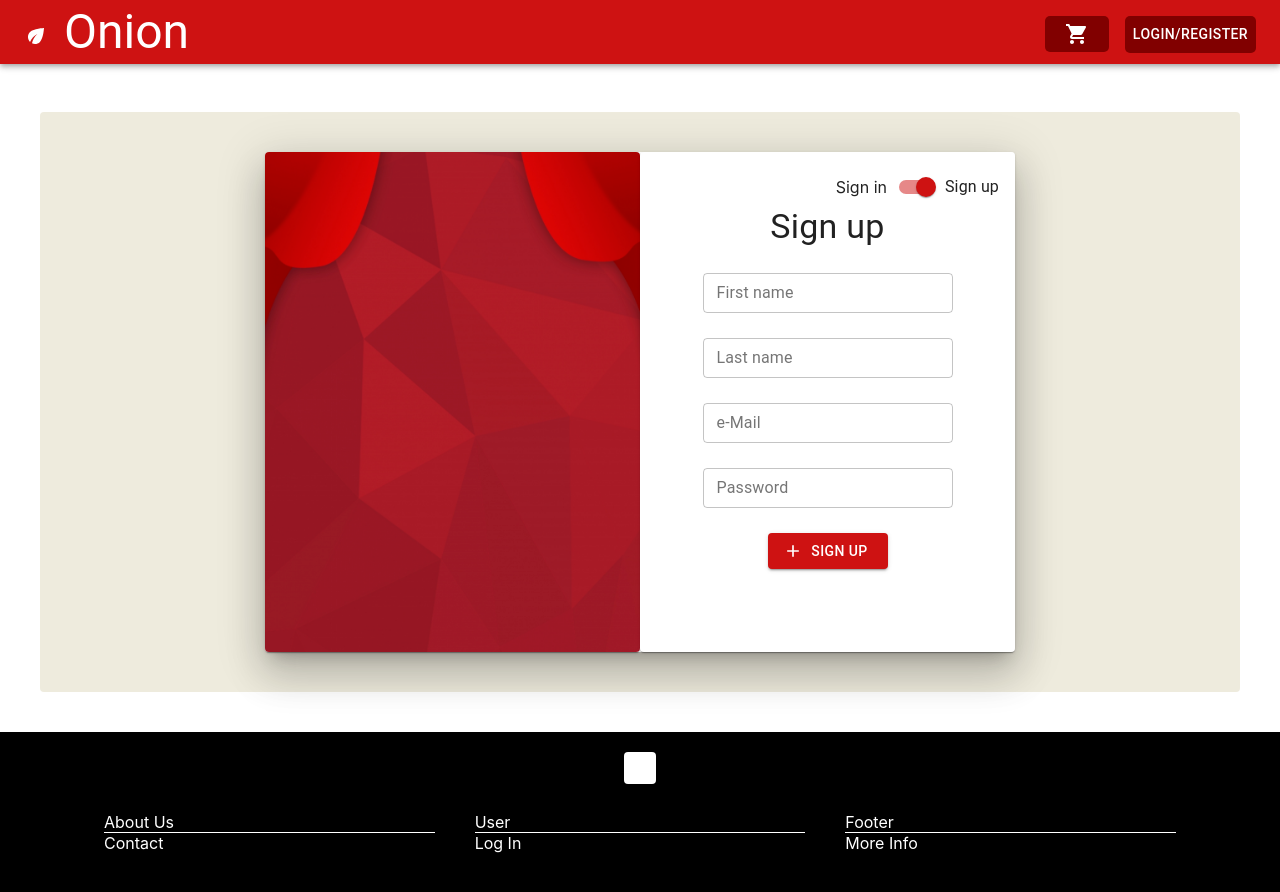
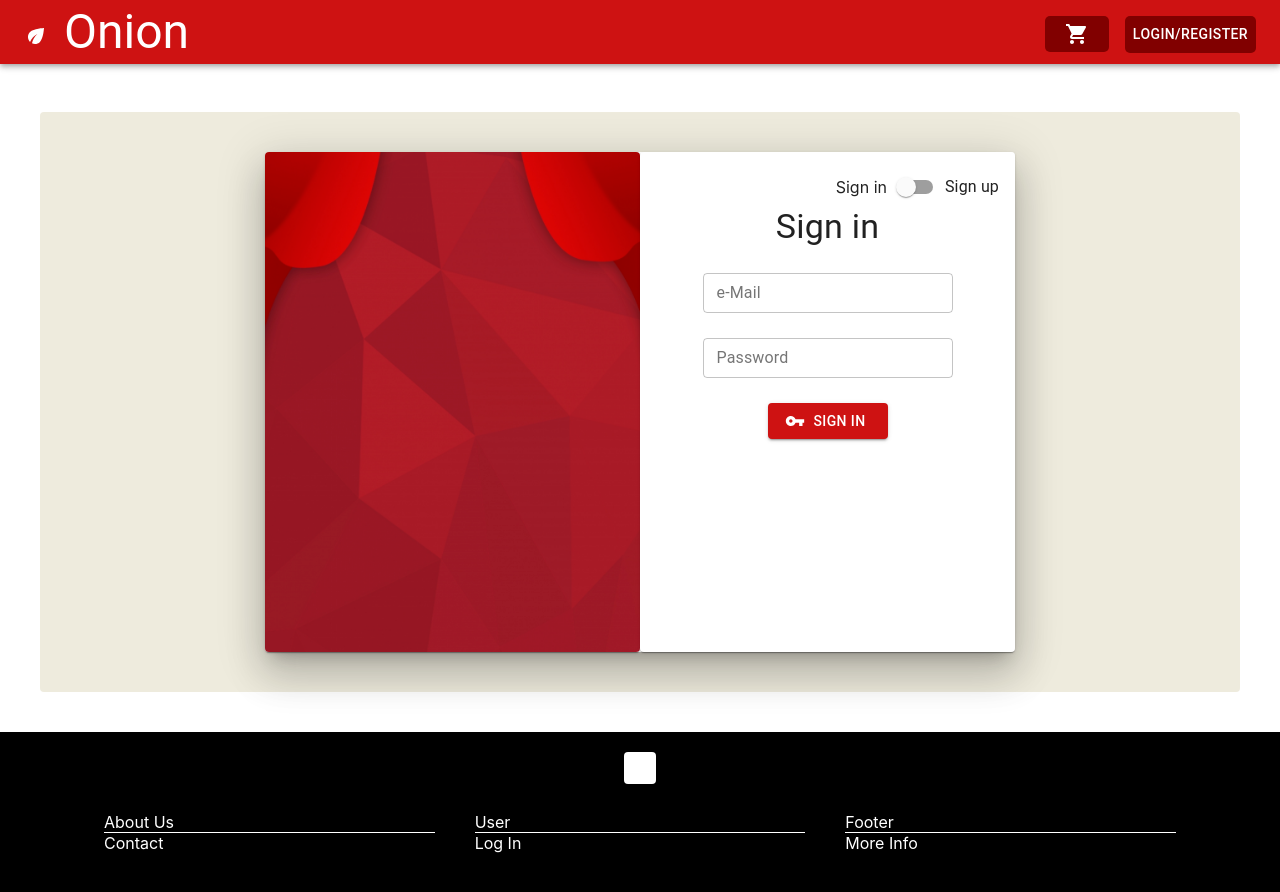
Before and after one commit to Davidohiv7/Final-Project, a React (Create React App) app in the folder client/: page /authentication in a window 1280 px wide. Shown: the top 892 px of the page. Built offline with nearby package versions, Linux system fonts and the light colour scheme.

Commit message:
last commit

```diff
--- a/client/src/Views/Authentication/Authentication.jsx
+++ b/client/src/Views/Authentication/Authentication.jsx
@@ -8,7 +8,7 @@ import SignUp from '../../components/Sign up/SignUp'
 
 export default function Authentication() {
     let classes = useStyles();
-    const [switchState, setSwitchState] = useState(true);
+    const [switchState, setSwitchState] = useState(false);
 
 
     return (
```
